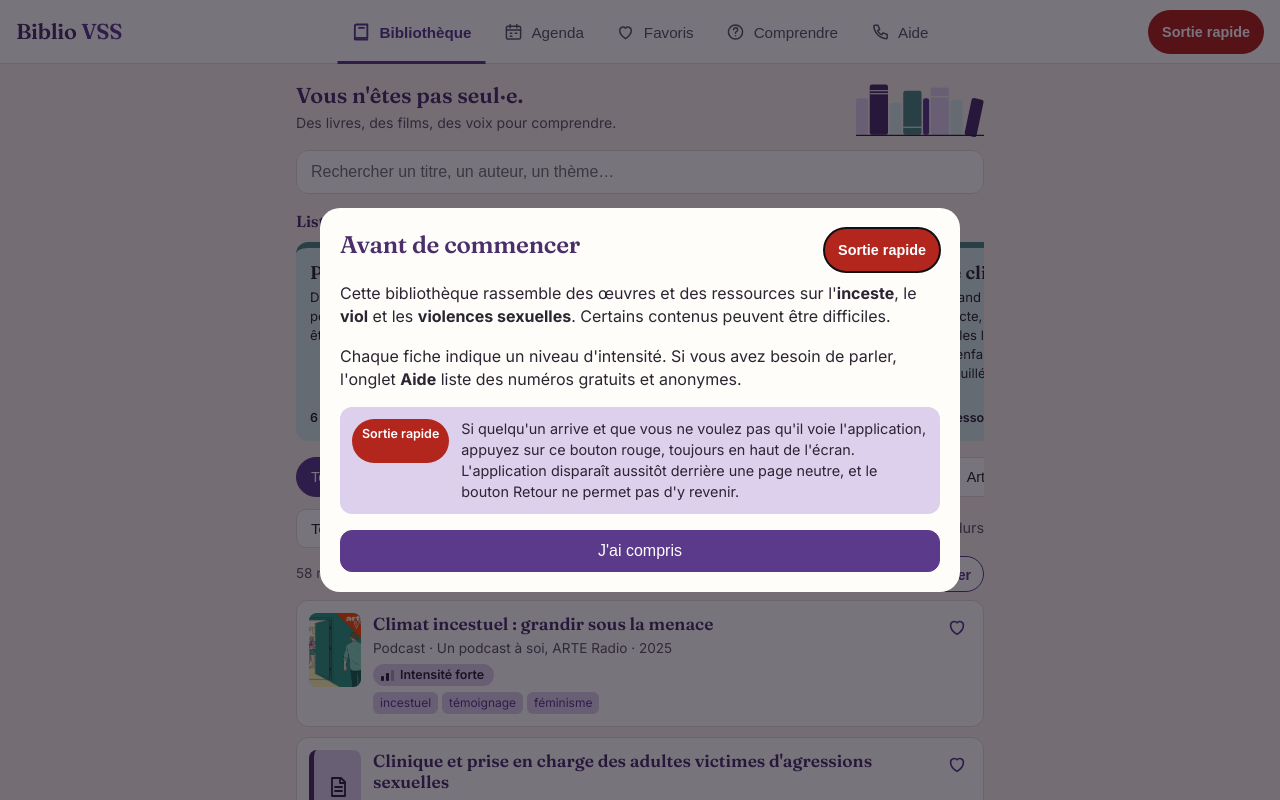
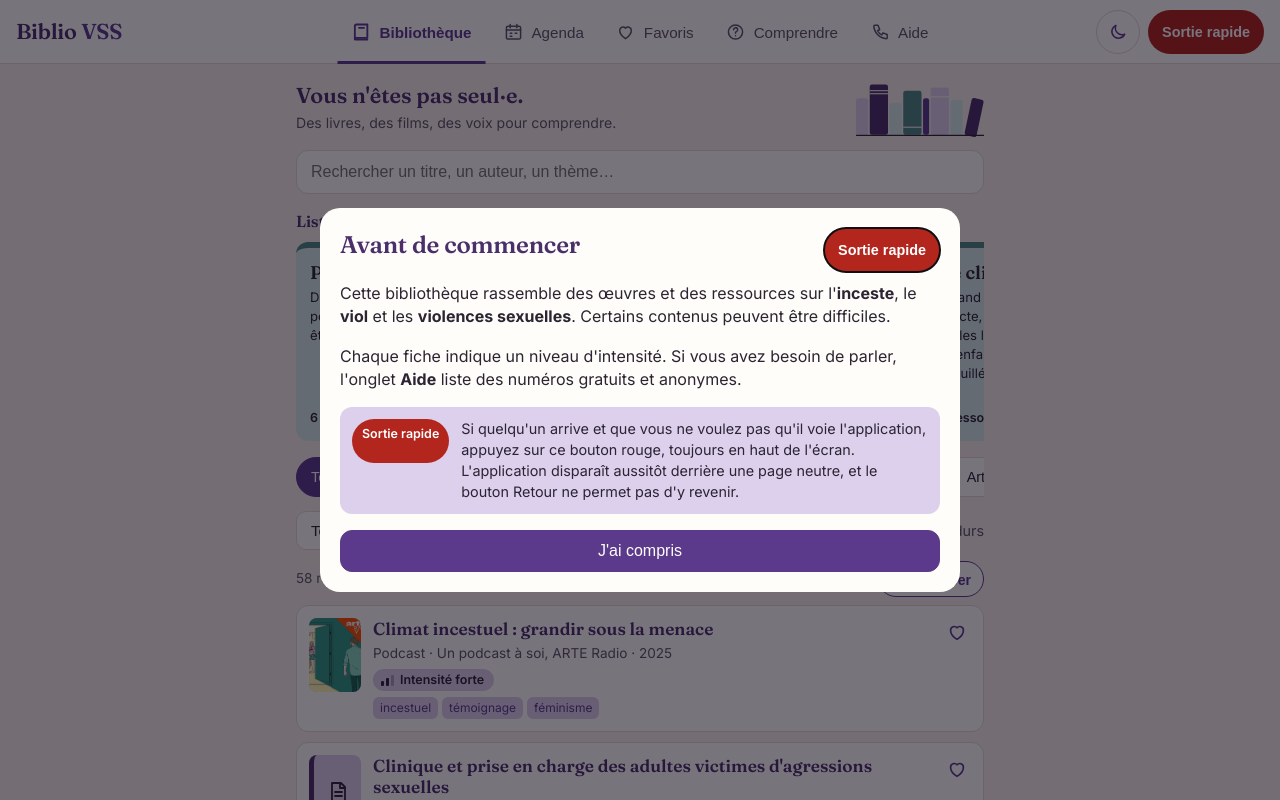
Before and after one commit to manmanvallet-ctrl/biblio-VSS, a website: page index.html in a window 1280 px wide. Shown: the top 800 px of the page. Drawn offline with Linux system fonts and the light colour scheme.

Commit message:
Interrupteur clair / sombre dans la barre du haut ; case « Contenus moins durs » aux couleurs de l'appli
Co-Authored-By: Claude Opus 5.5 <noreply@anthropic.com>
Claude-Session: https://claude.ai/code/session_01L2bda65akUcG2ZEZzxjE8c

```diff
--- a/css/style.css
+++ b/css/style.css
@@ -17,6 +17,7 @@
    Les noms de gauche (--bg, --text…) sont utilisés partout dans ce fichier ;
    leurs valeurs viennent des couleurs de la charte (papier, ink, prune…). */
 :root {
+  color-scheme: light;
   --font-serif: "Fraunces", "DM Serif Display", Georgia, serif;
   --font-sans: "Inter", system-ui, -apple-system, "Segoe UI", Roboto, sans-serif;
 
@@ -84,6 +85,7 @@
     color-scheme: dark;
   }
 }
+:root[data-theme="light"] { color-scheme: light; }
 :root[data-theme="dark"] {
   --bg: #1a1520;
   --surface: #241d2c;
@@ -147,6 +149,17 @@ h1, h2, h3, .brand { font-weight: 600; letter-spacing: -0.01em; }
 /* Icônes dessinées (remplacent les émojis, interdits par la charte) */
 .ui-icon { width: 1.1em; height: 1.1em; flex: none; vertical-align: -0.18em; }
 
+.topbar-actions { display: flex; align-items: center; gap: 8px; }
+/* Interrupteur clair / sombre : bouton rond discret, zone tactile de 44 px */
+.icon-btn {
+  display: inline-flex; align-items: center; justify-content: center;
+  width: 44px; height: 44px; padding: 0;
+  background: none; color: var(--accent);
+  border: 1px solid var(--border); border-radius: 999px;
+  cursor: pointer;
+}
+.icon-btn .ui-icon { width: 20px; height: 20px; }
+.icon-btn:focus-visible { outline: 2px solid var(--accent); outline-offset: 2px; }
 .quick-exit {
   min-height: 44px;
   background: var(--exit);
@@ -244,7 +257,9 @@ a { color: var(--accent); }
   color: var(--text);
   font-size: .95rem;
 }
-.toggle { display: flex; gap: 6px; align-items: center; font-size: .9rem; color: var(--muted); }
+.toggle { display: flex; gap: 8px; min-height: 44px; align-items: center; font-size: .9rem; color: var(--muted); }
+/* Case à cocher aux couleurs de l'appli (violet coché) plutôt que la couleur du système */
+.toggle input[type="checkbox"] { width: 20px; height: 20px; margin: 0; accent-color: var(--accent); }
 
 .count { color: var(--muted); font-size: .85rem; margin: 8px 0; }
 
--- a/index.html
+++ b/index.html
@@ -30,9 +30,12 @@
 <body>
   <header class="topbar">
     <h1 class="brand">Biblio <span>VSS</span></h1>
-    <button id="quick-exit" class="quick-exit" type="button" aria-label="Quitter rapidement l'application">
-      Sortie rapide
-    </button>
+    <div class="topbar-actions">
+      <button id="theme-toggle" class="icon-btn" type="button" aria-label="Passer en mode sombre"></button>
+      <button id="quick-exit" class="quick-exit" type="button" aria-label="Quitter rapidement l'application">
+        Sortie rapide
+      </button>
+    </div>
   </header>
 
   <main id="app">
--- a/js/app.js
+++ b/js/app.js
@@ -140,6 +140,37 @@
     try { window.location.replace(CONFIG.exitUrl); } catch { /* bloqué : la page neutre reste */ }
   }
   $("#quick-exit").addEventListener("click", quickExit);
+
+  // ---------- Mode clair / sombre ----------
+  // Par défaut, l'appli suit le réglage du téléphone. L'interrupteur impose l'autre mode,
+  // et ce choix est retenu sur cet appareil uniquement.
+  const THEME_KEY = "biblio-vss:theme";
+  const darkQuery = window.matchMedia ? window.matchMedia("(prefers-color-scheme: dark)") : { matches: false };
+  const THEME_ICONS = {
+    // Soleil : affiché en mode sombre, pour revenir au clair
+    light: '<circle cx="12" cy="12" r="4"/><path d="M12 2.5v2M12 19.5v2M2.5 12h2M19.5 12h2M5.3 5.3l1.4 1.4M17.3 17.3l1.4 1.4M5.3 18.7l1.4-1.4M17.3 6.7l1.4-1.4"/>',
+    // Lune : affichée en mode clair, pour passer au sombre
+    dark: '<path d="M20 14.5A8 8 0 0 1 9.5 4a8 8 0 1 0 10.5 10.5z"/>',
+  };
+  const currentTheme = () => document.documentElement.dataset.theme || (darkQuery.matches ? "dark" : "light");
+  function renderThemeToggle() {
+    const next = currentTheme() === "dark" ? "light" : "dark";
+    const btn = $("#theme-toggle");
+    if (!btn) return;
+    btn.innerHTML = `<svg class="ui-icon" viewBox="0 0 24 24" aria-hidden="true" fill="none" stroke="currentColor" stroke-width="1.8" stroke-linecap="round" stroke-linejoin="round">${THEME_ICONS[next]}</svg>`;
+    btn.setAttribute("aria-label", next === "dark" ? "Passer en mode sombre" : "Passer en mode clair");
+    btn.title = btn.getAttribute("aria-label");
+  }
+  const savedTheme = store.get(THEME_KEY, null);
+  if (savedTheme === "light" || savedTheme === "dark") document.documentElement.dataset.theme = savedTheme;
+  renderThemeToggle();
+  $("#theme-toggle")?.addEventListener("click", () => {
+    const next = currentTheme() === "dark" ? "light" : "dark";
+    document.documentElement.dataset.theme = next;
+    store.set(THEME_KEY, next);
+    renderThemeToggle();
+  });
+  if (darkQuery.addEventListener) darkQuery.addEventListener("change", renderThemeToggle);
   let lastEsc = 0;
   document.addEventListener("keydown", (e) => {
     if (e.key !== "Escape") return;
```
